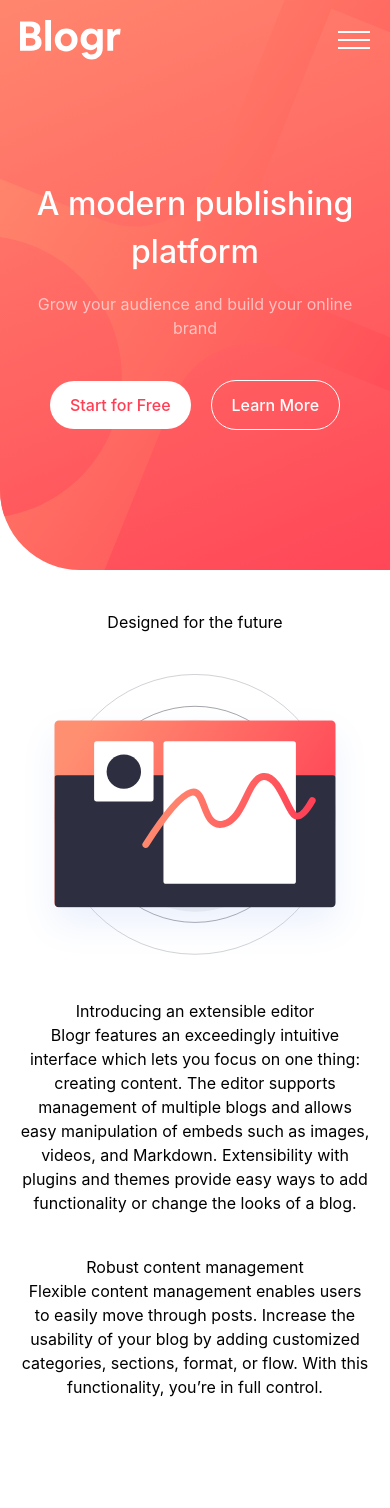
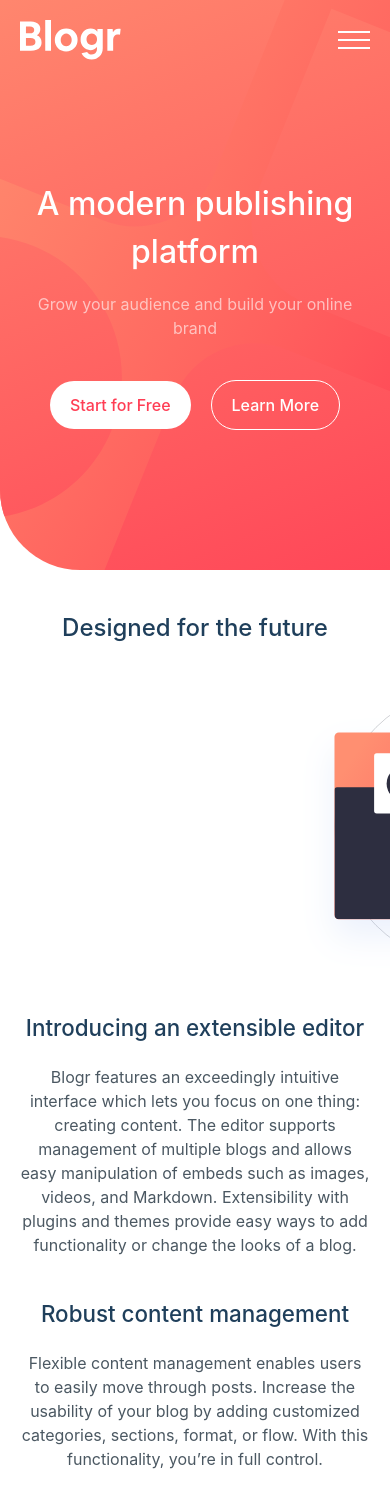
Before and after one commit to 7savv7/frontendmentor, a React (Vite) app in the folder junior/blogr-landing-page/: page / in a window 390 px wide. Shown: the top 1508 px of the page. Before the commit the page ends 1439 px from the top, so only its background shows below. Built offline with nearby package versions, Linux system fonts and the light colour scheme.

Commit message:
[blogr-landing-page]: Make editor component responsive and add styles

```diff
--- a/junior/blogr-landing-page/src/components/Editor.tsx
+++ b/junior/blogr-landing-page/src/components/Editor.tsx
@@ -1,10 +1,10 @@
 function Editor() {
   return (
-    <div className="py-10 px-5 text-center">
-      <h2>Designed for the future</h2>
+    <div className="overflow-hidden py-10 px-5 text-center text-blue900 lg:p-30">
+      <h2 className="font-medium text-[1.5em] lg:text-[2em]">Designed for the future</h2>
 
-      <div className="flex flex-col items-center gap-10 mt-10">
-        <picture>
+      <div className="flex flex-col items-center gap-10 mt-10 lg:flex-row-reverse">
+        <picture className="lg:w-1/2 relative -right-70">
           <source
             media="(min-width: 1024px)"
             srcSet="/images/illustration-editor-desktop.svg"
@@ -12,21 +12,26 @@ function Editor() {
           <img src="/images/illustration-editor-mobile.svg" alt="editor" />
         </picture>
 
+        <div className="flex flex-col items-center gap-10 lg:w-1/2 lg:text-left">
           <div>
-          <h2>Introducing an extensible editor</h2>
-          <p>
+            <h2 className="text-[1.4em] font-medium lg:text-[1.8em]">
+              Introducing an extensible editor
+            </h2>
+            <p className="text-gray600 mt-5">
               Blogr features an exceedingly intuitive interface which lets you
-            focus on one thing: creating content. The editor supports management
-            of multiple blogs and allows easy manipulation of embeds such as
-            images, videos, and Markdown. Extensibility with plugins and themes
-            provide easy ways to add functionality or change the looks of a
-            blog.
+              focus on one thing: creating content. The editor supports
+              management of multiple blogs and allows easy manipulation of
+              embeds such as images, videos, and Markdown. Extensibility with
+              plugins and themes provide easy ways to add functionality or
+              change the looks of a blog.
             </p>
           </div>
 
           <div>
-          <h2>Robust content management</h2>
-          <p>
+            <h2 className="text-[1.4em] font-medium lg:text-[1.8em]">
+              Robust content management
+            </h2>
+            <p className="text-gray600 mt-5">
               Flexible content management enables users to easily move through
               posts. Increase the usability of your blog by adding customized
               categories, sections, format, or flow. With this functionality,
@@ -35,6 +40,7 @@ function Editor() {
           </div>
         </div>
       </div>
+    </div>
   );
 }
 
```
Lines whose indentation alone changed are shown as unchanged.
